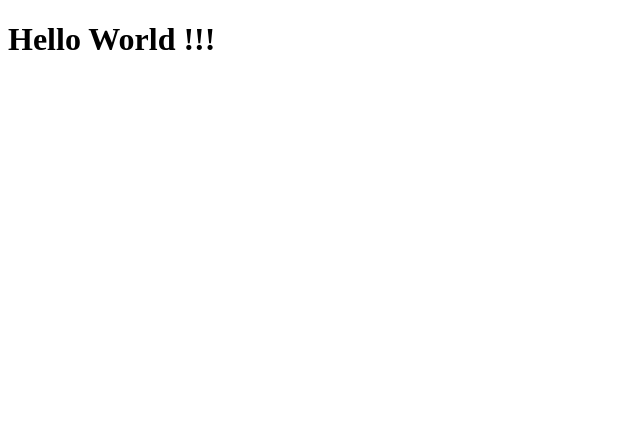
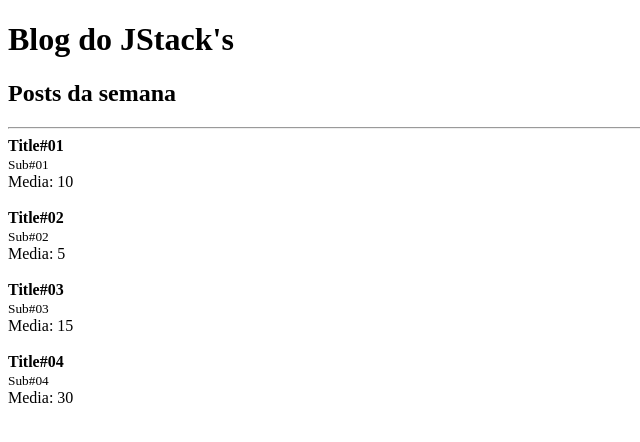
Before and after one commit to FillipeDiord/react-fundamentos, a React app: page / in a window 1280 px wide. Shown: the top 442 px of the page, without its empty margins (0-640 px from the left). Built offline with nearby package versions, Linux system fonts and the light colour scheme.

Commit message:
Components adding and loaders css settings

```diff
--- a/package.json
+++ b/package.json
@@ -8,6 +8,7 @@
     "dev": "webpack serve --mode=development"
   },
   "dependencies": {
+    "prop-types": "^15.8.1",
     "react": "17.0.2",
     "react-dom": "17.0.2"
   },
@@ -17,7 +18,9 @@
     "@babel/preset-react": "^7.18.6",
     "babel-loader": "^8.2.5",
     "clean-webpack-plugin": "^4.0.0",
+    "css-loader": "^6.7.1",
     "html-webpack-plugin": "^5.5.0",
+    "style-loader": "^3.3.1",
     "webpack": "^5.73.0",
     "webpack-cli": "^4.10.0",
     "webpack-dev-server": "^4.9.3"
--- a/public/index.html
+++ b/public/index.html
@@ -8,6 +8,5 @@
 </head>
 <body>
   <div id="root"></div>
-  <script src="../build/bundle.js"></script>
 </body>
 </html>
--- /dev/null
+++ b/src/components/App.js
@@ -0,0 +1,34 @@
+import React from 'react';
+
+import { Post } from './Post';
+import { Header } from './Header';
+
+const posts = [
+  { title: 'Title#01', subtitle: 'Sub#01', likes: 20 },
+  { title: 'Title#02', subtitle: 'Sub#02', likes: 10 },
+  { title: 'Title#03', subtitle: 'Sub#03', likes: 30 },
+  { title: 'Title#04', subtitle: 'Sub#04', likes: 60 },
+]
+
+export function App() {
+  return (
+    <>
+      <Header title="Blog do JStack's">
+        <h2>Posts da semana</h2>
+      </Header>
+
+      <hr />
+
+      {posts.map(post => (
+        <Post
+          key={post.title}
+          likes={post.likes}
+          post={{
+            title: post.title,
+            subtitle: post.subtitle,
+          }}
+        />
+      ))}
+    </>
+  );
+}
--- /dev/null
+++ b/src/components/Header.js
@@ -0,0 +1,20 @@
+import React from 'react';
+import PropTypes from 'prop-types';
+
+export function Header({ title, children }) {
+  return (
+    <>
+      <h1>{title}</h1>
+      {children}
+    </>
+  );
+}
+
+Header.propTypes = {
+  title: PropTypes.string.isRequired,
+  children: PropTypes.node.isRequired,
+}
+
+Header.defaultProps = {
+  title: `JStack's Blog`,
+}
--- /dev/null
+++ b/src/components/Post.js
@@ -0,0 +1,24 @@
+import React from 'react';
+import PropTypes from 'prop-types';
+
+export function Post(props) {
+  return (
+    <>
+      <article>
+        <strong>{props.post.title}</strong><br />
+        <small>{props.post.subtitle}</small>
+        <br />
+        Media: {props.likes / 2}
+      </article>
+      <br />
+    </>
+  );
+}
+
+Post.propTypes = {
+  likes: PropTypes.number.isRequired,
+  post: PropTypes.shape({
+    title: PropTypes.string.isRequired,
+    subtitle: PropTypes.string.isRequired,
+  }).isRequired,
+};
--- a/src/index.js
+++ b/src/index.js
@@ -1,9 +1,9 @@
 import React from 'react';
 import ReactDOM from 'react-dom';
 
+import { App } from './components/App';
+
 ReactDOM.render(
-  <h1 id="title">
-    <span>Hello World !!!</span>
-  </h1>,
+  <App />,
   document.getElementById('root'),
 );
--- a/webpack.config.js
+++ b/webpack.config.js
@@ -17,10 +17,15 @@ module.exports = {
   module: {
     rules: [
       {
-        test: /\.js$/,
+        // Este sinal de interrogação é para o babel loader levar em consideração os arquivos com extensão jsx e js
+        test: /\.jsx?$/,
         exclude: /node_modules/,
         use: 'babel-loader',
-      }
+      },
+      {
+        test: /\.css$/,
+        use: ['style-loader', 'css-loader'],
+      },
     ],
   },
   devServer: {
```
Also changed, not shown: 1 other file (tests, documents, lock files or other folders).
